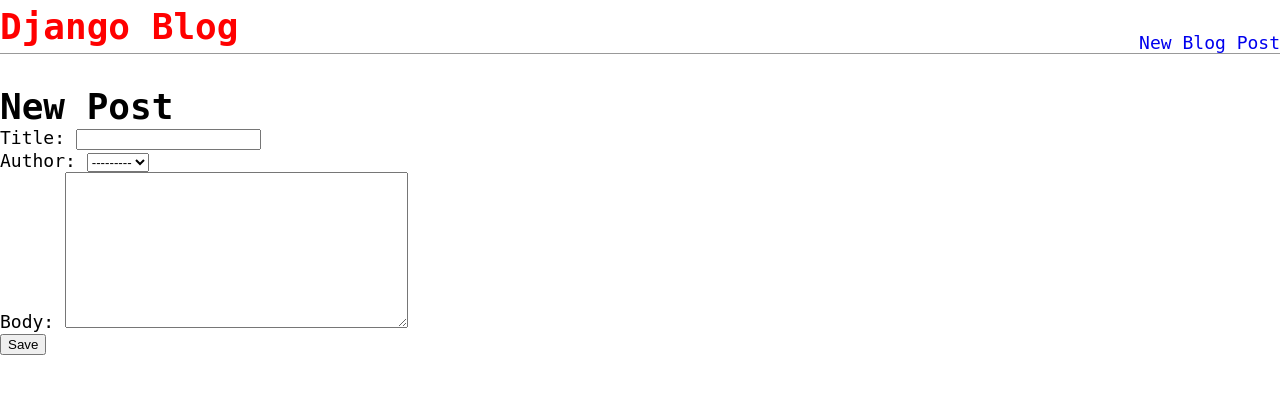
After one commit to balogun14/django_blog, a Django app: page /post/new in a window 1280 px wide. The commit adds this page. Shown: the top 394 px of the page. Run offline with Django 4.2, Linux system fonts and the light colour scheme; data comes from the database, SQL or seed files in the repository; both versions use the stored data as it was after the commit.

Commit message:
added crud functionality

```diff
--- a/blog/urls.py
+++ b/blog/urls.py
@@ -1,9 +1,12 @@
 from django.urls import path
 
-from .views import BlogDetailView, BlogListView
+from .views import BlogDeleteView, BlogDetailView, BlogListView, BlogCreateView, BlogUpdateView
 
 
 urlpatterns = [
-    path('', BlogListView.as_view(), name='home'),
-    path('post/<int:pk>', BlogDetailView.as_view(), name='post_detail')
+    path("post/new", BlogCreateView.as_view(), name="post_new"),
+    path("", BlogListView.as_view(), name="home"),
+    path("post/<int:pk>/", BlogDetailView.as_view(), name="post_detail"),
+    path("post/<int:pk>/edit/", BlogUpdateView.as_view(), name="post_edit"),
+    path("post/<int:pk>/delete/", BlogDeleteView.as_view(), name="post_delete")
 ]
--- a/blog/views.py
+++ b/blog/views.py
@@ -1,6 +1,8 @@
 # from django.shortcuts import render
+from ast import Del
+from django.urls import reverse_lazy
 from django.views.generic import ListView, DetailView
-
+from django.views.generic.edit import CreateView, UpdateView,DeleteView
 from .models import Post
 
 # Create your views here.
@@ -14,3 +16,32 @@
 class BlogDetailView(DetailView):
     model = Post
     template_name = "post_detail.html"
+
+
+class BlogCreateView(CreateView):
+    """
+    docstring
+    """
+
+    model = Post
+    template_name = "post_new.html"
+    fields = ["title", "author", "body"]
+
+
+class BlogUpdateView(UpdateView):
+    """
+    docstring
+    """
+
+    model = Post
+    template_name = "post_edit.html"
+    fields = ["title", "body"]
+
+
+class BlogDeleteView(DeleteView):
+    """
+    docstring
+    """
+    model = Post
+    template_name = "post_delete.html"
+    success_url = reverse_lazy('home')
--- a/static/css/base.css
+++ b/static/css/base.css
@@ -13,7 +13,11 @@
     border-bottom: 1px solid #999;
     margin-bottom: 2rem;
     display: flex;
+    justify-content: space-between;
+    align-items: center;
 }
+
+
 
 header h1 a {
     color: red;
--- a/templates/home.html
+++ b/templates/home.html
@@ -1,18 +1,29 @@
 {% load static %}
 <!DOCTYPE html>
 <html lang="en">
+
 <head>
     <meta charset="UTF-8">
     <meta name="viewport" content="width=device-width, initial-scale=1.0">
 
     <title>Django Blog </title>
-    <link rel='stylesheet' href = "{% static 'css/base.css' %}">
+    <link rel='stylesheet' href="{% static 'css/base.css' %}">
+    <link rel="preconnect" href="https://fonts.googleapis.com">
+    <link rel="preconnect" href="https://fonts.gstatic.com" crossorigin>
+    <link href="https://fonts.googleapis.com/css2?family=Source+Sans+3:wght@300&display=swap" rel="stylesheet">
 </head>
+
 <body>
     <header>
-        <h1>
+        <div class="nav-left">
+           <h1>
             <a href="{% url 'home' %}">Django Blog</a>
         </h1>
+        </div>
+      <div class="nav-right">
+        <a href="{% url 'post_new'%}">New Blog Post</a>
+      </div>
+
     </header>
     <div>
         {% block content %}
@@ -25,4 +36,5 @@
         {% endblock content %}
     </div>
 </body>
+
 </html>
--- a/templates/post_detail.html
+++ b/templates/post_detail.html
@@ -6,4 +6,6 @@
     <h2>{{ post.title}}</h2>
     <p>{{ post.body}}</p>
 </div>
+<a href="{% url 'post_edit' post.pk %}">Edit Blog Post</a>
+<a href="{% url 'post_delete' post.pk %}"> Delete Blog Post</a>
 {% endblock content %}
--- /dev/null
+++ b/templates/post_new.html
@@ -0,0 +1,10 @@
+{% extends 'home.html' %}
+
+{% block content %}
+<h1>New Post</h1>
+<form action="" method="post">
+    {% csrf_token %}
+    {{ form.as_p}}
+    <input type="submit" value="Save">
+</form>
+{% endblock content %}
```
Also changed, not shown: templates/post_delete.html (added, +10 -0 lines), templates/post_edit.html (added, +10 -0 lines), db.sqlite3.
